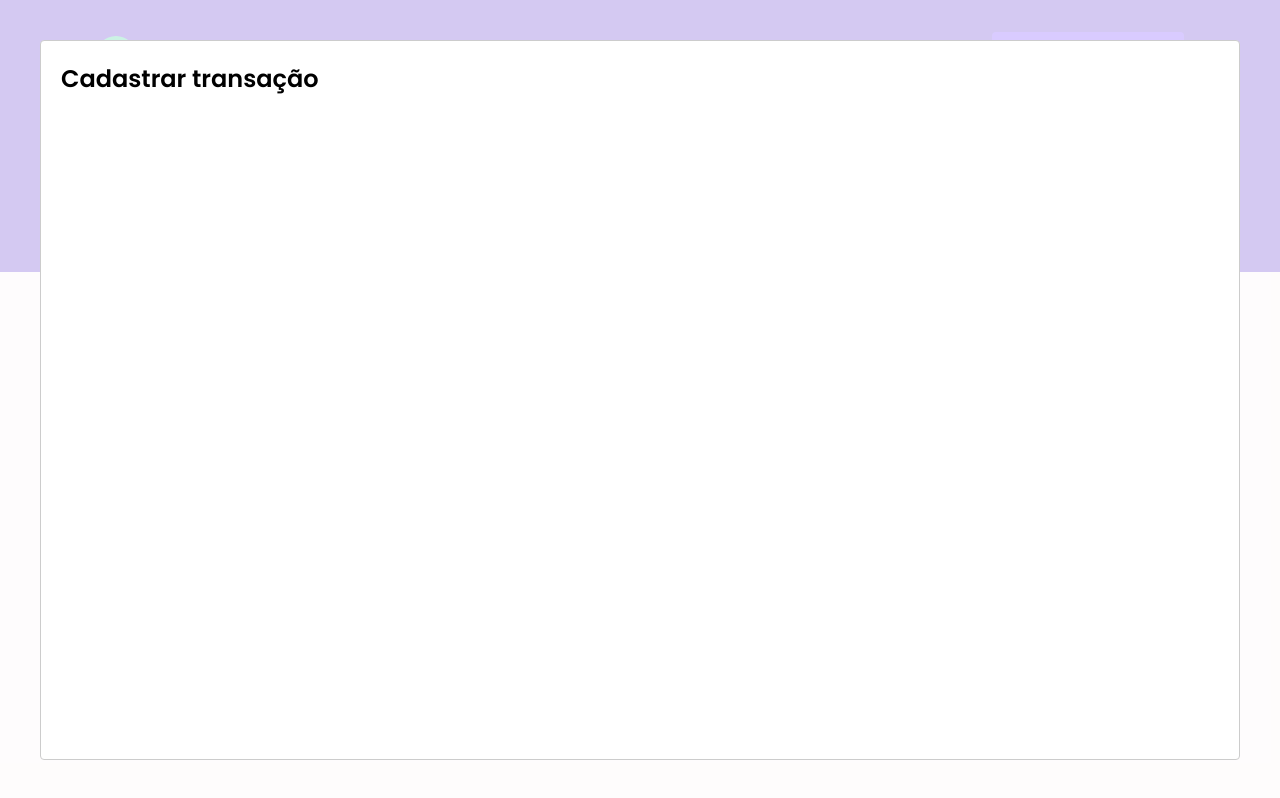
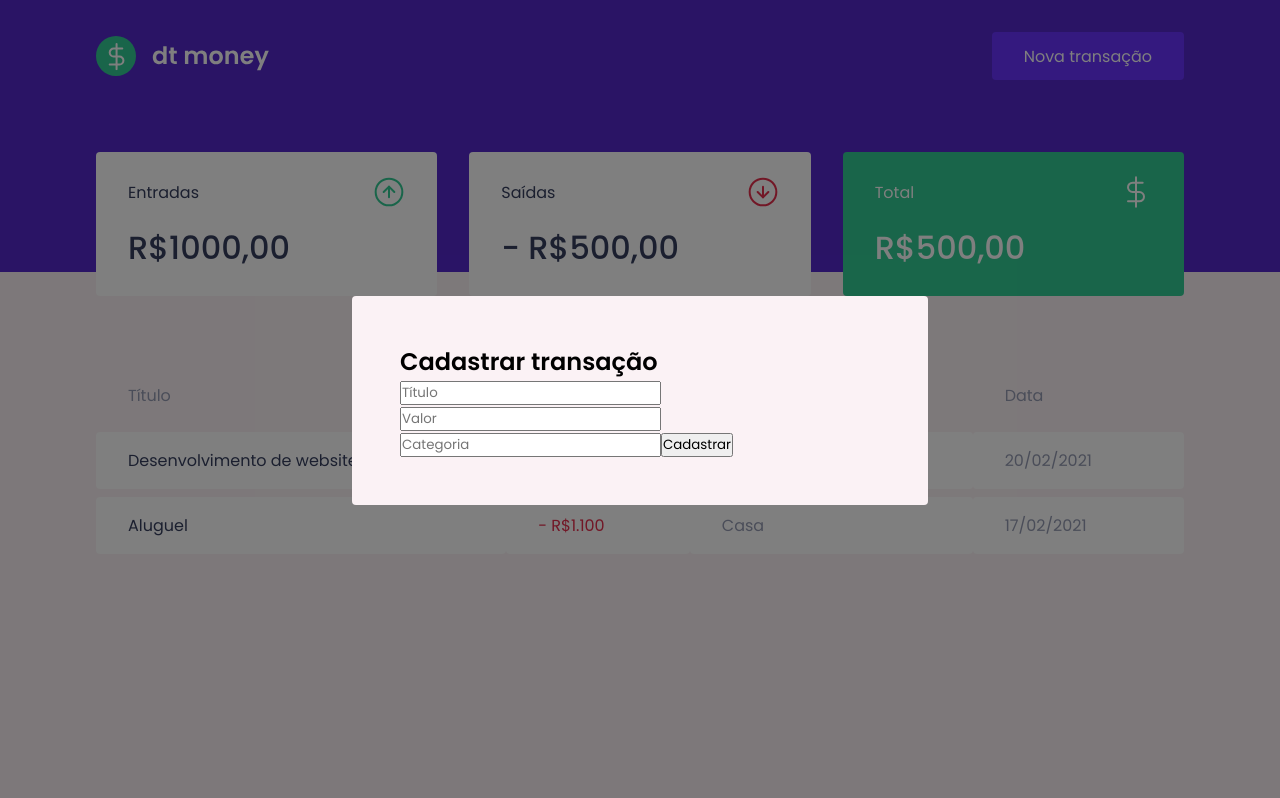
Before and after one commit to dominguetigs/ignite-reactjs-dtmoney, a React (Create React App) app: page / in a window 1280 px wide. Both pictures are taken after a click on the button "Nova transação". Built offline with nearby package versions, Linux system fonts and the light colour scheme; no server answers; what miragejs would draw is missing.

Commit message:
feat: apply custom styles for modal component.

```diff
--- a/src/components/NewTransactionModal/index.tsx
+++ b/src/components/NewTransactionModal/index.tsx
@@ -1,4 +1,5 @@
 import Modal from 'react-modal';
+import { Container } from './styles';
 
 Modal.setAppElement('#root');
 
@@ -9,8 +10,23 @@
 
 export function NewTransactionModal({ isOpen, onRequestClose }: NewTransactionModalProps) {
   return (
-    <Modal isOpen={isOpen} onRequestClose={onRequestClose}>
-      <h2>Cadastrar transação</h2>
+    <Modal
+      isOpen={isOpen}
+      onRequestClose={onRequestClose}
+      overlayClassName="react-modal-overlay"
+      className="react-modal-content"
+    >
+      <Container>
+        <h2>Cadastrar transação</h2>
+
+        <input type="text" placeholder="Título" />
+
+        <input type="number" placeholder="Valor" />
+
+        <input type="text" placeholder="Categoria" />
+
+        <button type="submit">Cadastrar</button>
+      </Container>
     </Modal>
   );
 }
--- a/src/styles/global.ts
+++ b/src/styles/global.ts
@@ -55,4 +55,27 @@
     opacity: 0.6;
     cursor: not-allowed;
   }
+
+  .react-modal-overlay {
+    background: rgba(0, 0, 0, 0.5);
+
+    position: fixed;
+    top: 0;
+    bottom: 0;
+    right: 0;
+    left: 0;
+
+    display: flex;
+    align-items: center;
+    justify-content: center;
+  }
+
+  .react-modal-content {
+    width: 100%;
+    max-width: 576px;
+    background: var(--background);
+    padding: 3rem;
+    position: relative;
+    border-radius: 0.25rem;
+  }
 `;
```
